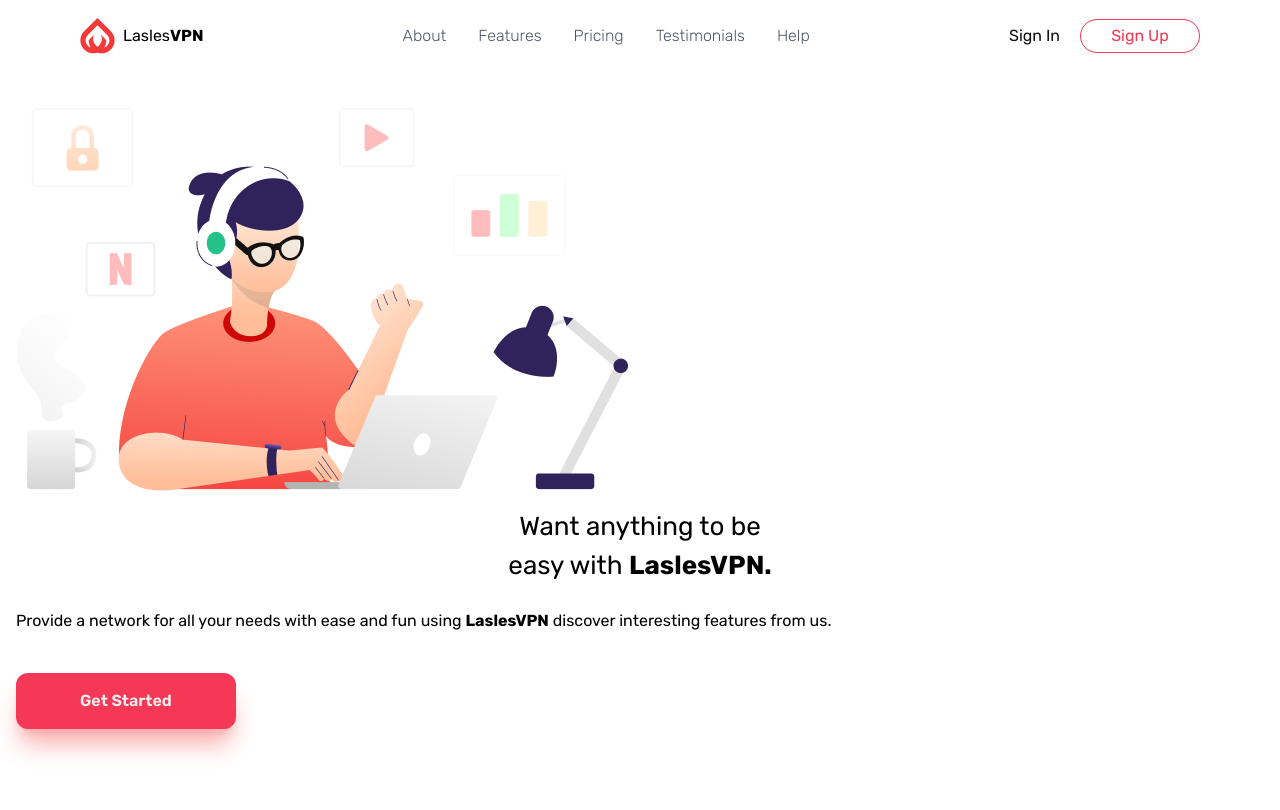
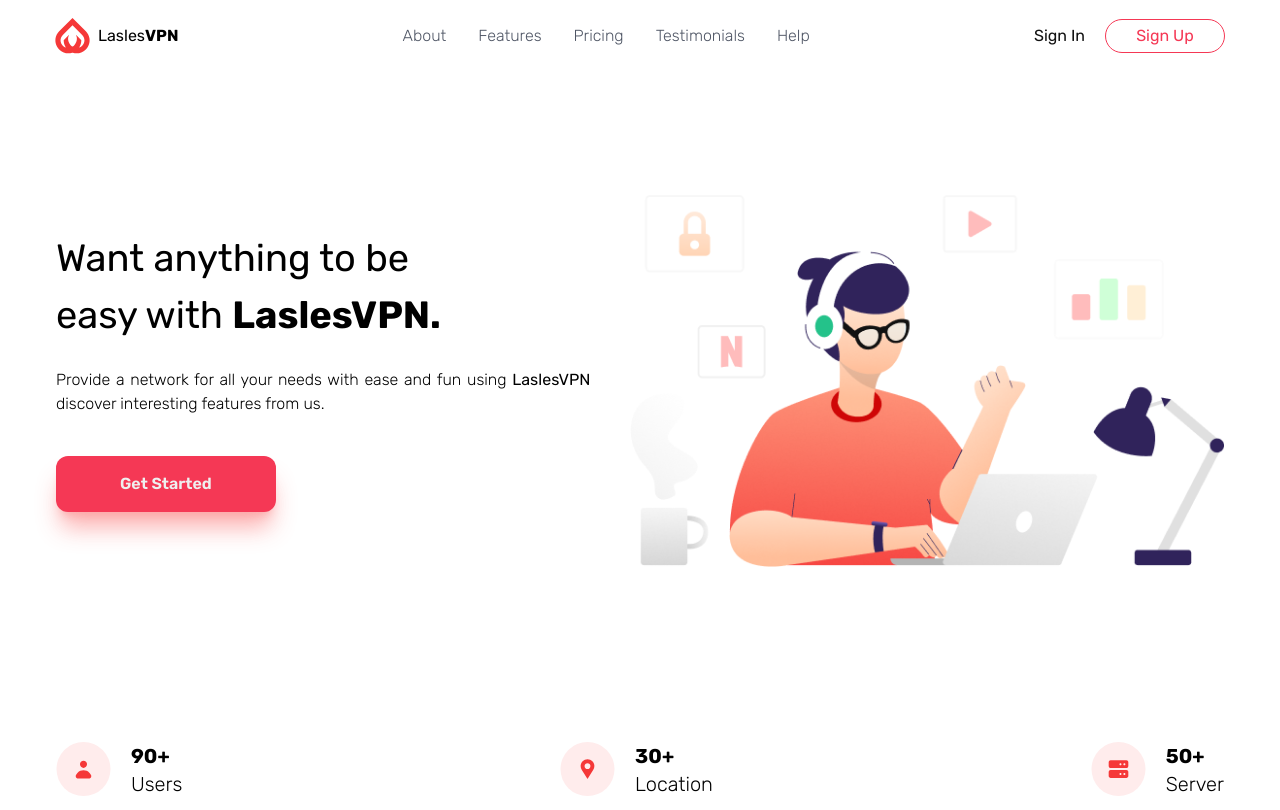
Before and after one commit to mikmak29/C-Web-Development-Three, a website: page index.html in a window 1280 px wide. Drawn offline with Linux system fonts and the light colour scheme.

Commit message:
Hero section information

```diff
--- a/index.html
+++ b/index.html
@@ -11,7 +11,7 @@
 </head>
 
 <body>
-    <header class="w-screen h-auto p-3 flex justify-between items-center laptop:px-[80px] laptopL:px-[120px]">
+    <header class="w-screen h-auto p-3 flex justify-between items-center laptop:px-[55px] laptopL:px-[120px]">
         <div class="w-fit flex items-center gap-2">
             <img src="./images/icons/laslesVPN/LaslesVPN_Icon.svg" alt="nav icon"
                 class="w-[30px] h-[31.23px] tablet:w-[35px] tablet:h-[36.23px]">
@@ -58,23 +58,70 @@
             </svg>
         </div>
     </header>
-    <main class="w-screen h-auto py-3 px-4 my-6">
-        <div class="w-full">
-            <div class="w-fit">
+
+    <!-- HERO SECTION -->
+    <main class="w-screen h-auto px-6 my-3 tablet:px-14 laptopL:px-28">
+        <div class="w-full h-auto laptop:flex laptop:flex-row-reverse laptop:items-center laptop:gap-10 laptopL:gap-16">
+            <div class="w-full">
                 <img src="./images/content/Illustration 1.png" alt="Illustration 1"
-                    class="w-[100%] h-[100%] object-cover">
+                    class="w-full h-full aspect-[1/1] object-contain">
             </div>
-            <div class="mt-4 text-center">
-                <span class="text-[26px]">Want anything to be <br>
+            <div class="w-full laptop:w-[90%]">
+                <span
+                    class="text-[26px] mobileM:text-[30px] mobileL:text-[34px] tablet:text-[38px] laptopL:text-[53px]">Want
+                    anything to be
+                    <br>
                     easy with <strong>LaslesVPN.</strong></span>
-                <p class="pt-6 text-justify">Provide a network for all your needs with ease and fun using
+                <h1 class="pt-6 font-thin text-justify">Provide a network for all your needs with ease and fun
+                    using
                     <strong>LaslesVPN</strong> discover
                     interesting features from us.
-                </p>
+                </h1>
+                <button
+                    class="w-fit h-auto bg-[var(--accent-color)] py-4 px-16 mt-6 mb-5 rounded-xl shadow-xl shadow-red-300/90 text-[var(--secondary-color)] font-semibold laptop:mt-10">Get
+                    Started</button>
             </div>
-            <button
-                class="w-fit h-auto bg-[var(--accent-color)] py-4 px-16 mt-10 mb-5 rounded-xl shadow-xl shadow-red-300/90 text-[var(--secondary-color)] font-semibold">Get
-                Started</button>
+        </div>
+        <div
+            class="w-full pt-16 flex items-center flex-col gap-16 tablet:flex-row tablet:justify-between tablet:gap-0 tablet:mx-0">
+            <div class="h-full flex flex-col items-center gap-16 tablet:flex-row">
+                <div class="flex gap-5">
+                    <div class="w-[55px] h-[55px]">
+                        <img src="./images/icons/users/user.svg" alt="hero section icon user"
+                            class="w-full h-full aspect-[1/1]">
+                    </div>
+                    <div class="text-xl">
+                        <h1 class="font-bold">90+</h1>
+                        <h1 class="font-thin">Users</h1>
+                    </div>
+                </div>
+                <!-- <div class="w-full h-[1px] mx-auto bg-[#EEEFF2] tablet:w-[1px] tablet:h-[120px]"></div> -->
+            </div>
+            <div class="h-full flex flex-col items-center gap-16 tablet:flex-row">
+                <div class="flex gap-5">
+                    <div class="w-[55px] h-[55px]">
+                        <img src="./images/icons/users/location.svg" alt="hero section icon user"
+                            class="w-full h-full aspect-[1/1]">
+                    </div>
+                    <div class="text-xl">
+                        <h1 class="font-bold">30+</h1>
+                        <h1 class="font-thin">Location</h1>
+                    </div>
+                </div>
+                <!-- <div class="w-full h-[1px] mx-auto bg-[#EEEFF2] tablet:w-[1px] tablet:h-[120px]"></div> -->
+            </div>
+            <div class="flex flex-col">
+                <div class="flex gap-5">
+                    <div class="w-[55px] h-[55px]">
+                        <img src="./images/icons/users/Server.svg" alt="hero section icon user"
+                            class="w-full h-full aspect-[1/1]">
+                    </div>
+                    <div class="text-xl">
+                        <h1 class="font-bold">50+</h1>
+                        <h1 class="font-thin">Server</h1>
+                    </div>
+                </div>
+            </div>
         </div>
     </main>
     <script src="./js/dropdown.js"></script>
```
Also changed, not shown: dist/output.css.
